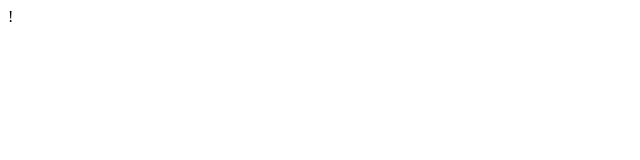
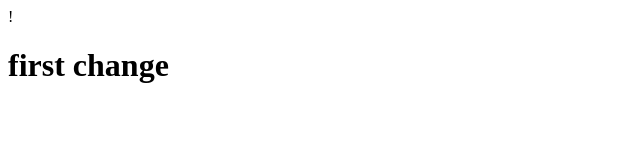
Before and after one commit to louisejensenhk/cim111, a plain HTML site: page notes/week3/index.html in a window 1280 px wide. Shown: the whole page, without its empty margins (0-640 px from the left). Drawn offline with Linux system fonts and the light colour scheme.

Commit message:
first change

```diff
--- a/notes/week3/index.html
+++ b/notes/week3/index.html
@@ -2,7 +2,9 @@
 
 <html>
 
-<head> </head>
+<head>
+<h1> first change </h1>
+ </head>
 
 <body> </body>
 
```
